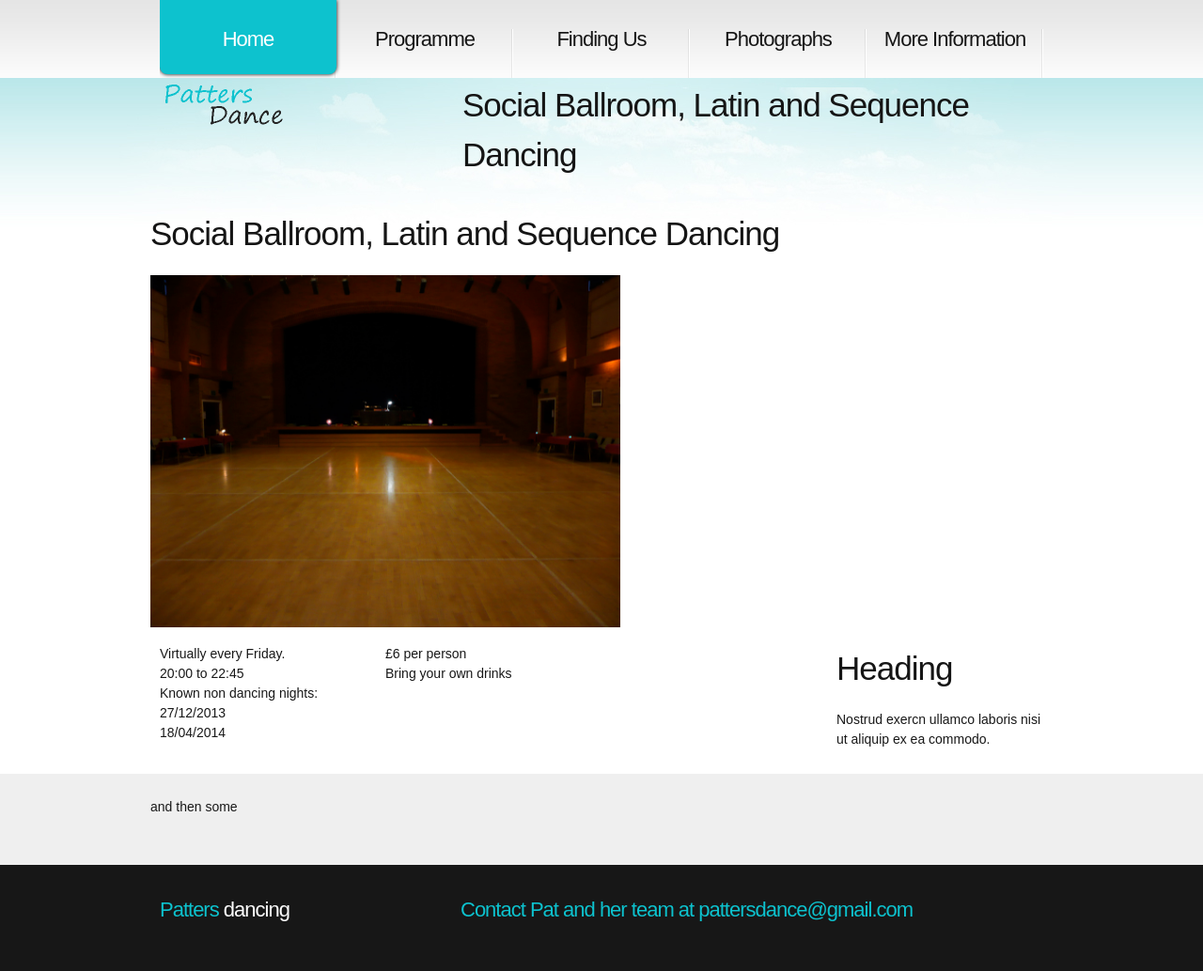
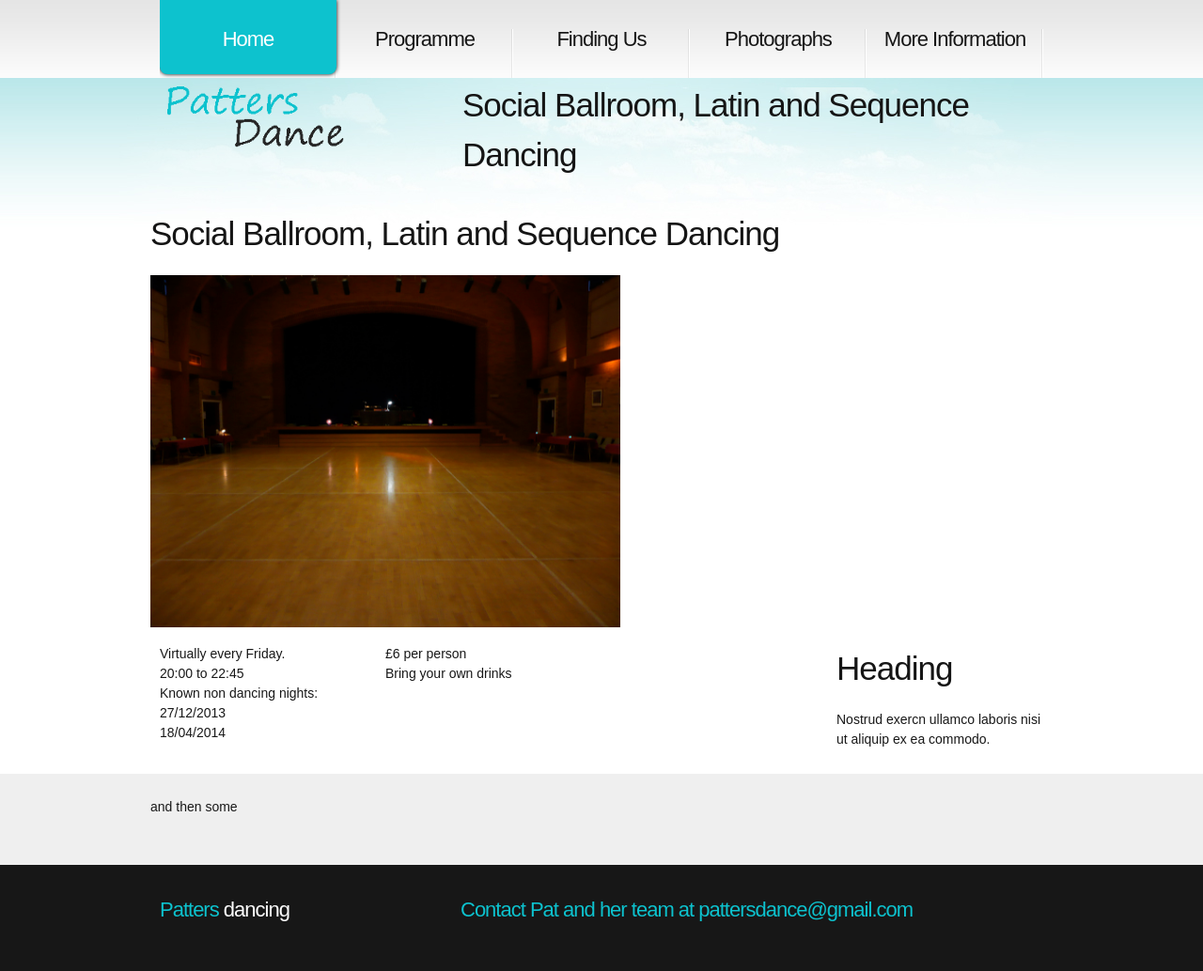
Before and after one commit to ramsayd/patters, a Jekyll site: the page built from 00_index.md, in a window 1280 px wide. Shown: the whole page at 94% size. Built offline with Jekyll 4.4.1, drawn with Linux system fonts in a browser that asks for light colours.

Commit message:
Update style.css

```diff
--- a/css/style.css
+++ b/css/style.css
@@ -173,6 +173,7 @@ h1
   height:98px;
   text-indent:-5000px;
   background:url(../images/logo.png) 0 0 no-repeat;
+  background-size: 75% 75%;
 }
 
 #content
@@ -279,8 +280,3 @@ a:hover,.menu li a,.list-1 li a,.list-2 li a,.link,.button,.logo,.footer-text a
 {
   color:#fff;
 }
-
-.logo
-{
-  background-size: 50% 50%;
-}
```
